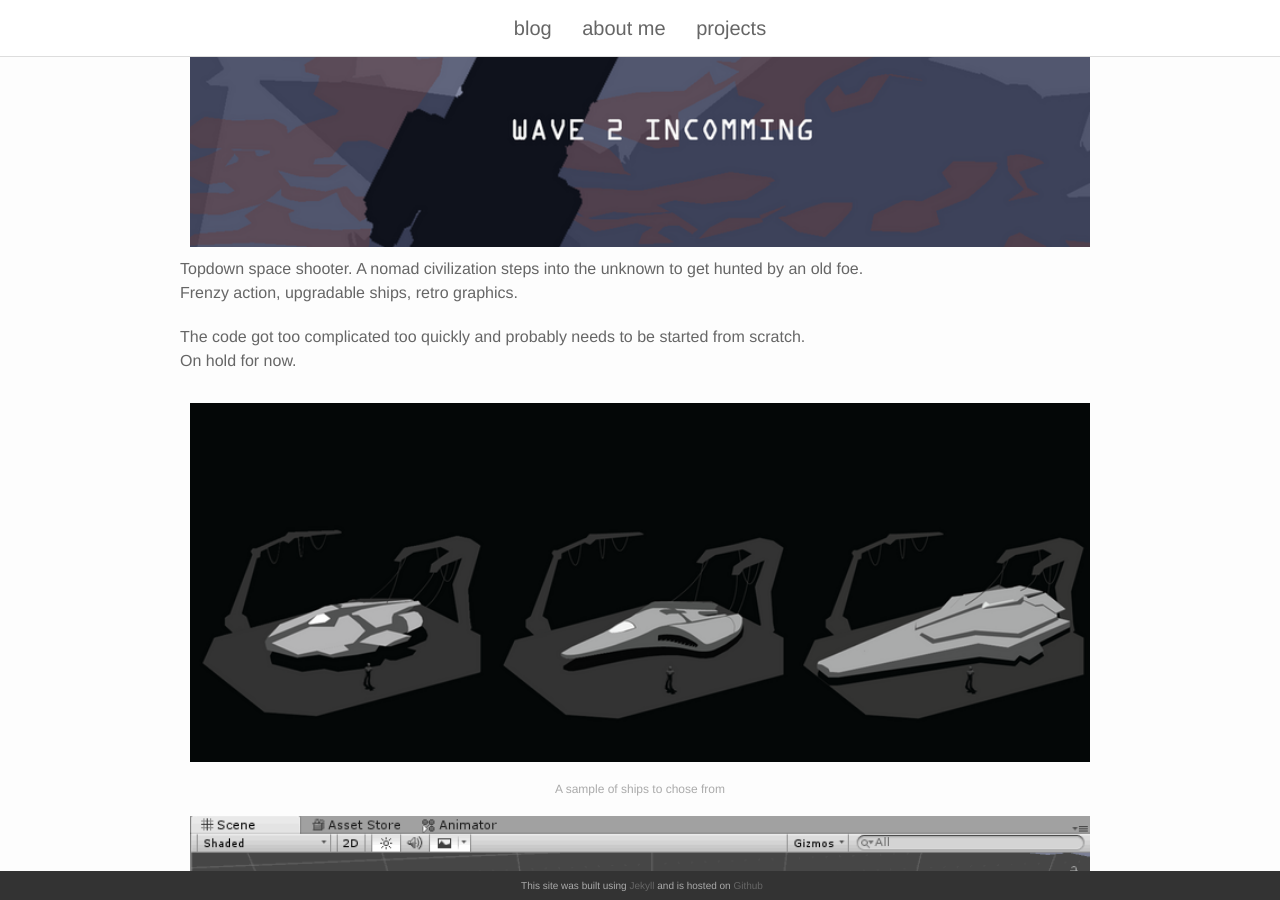
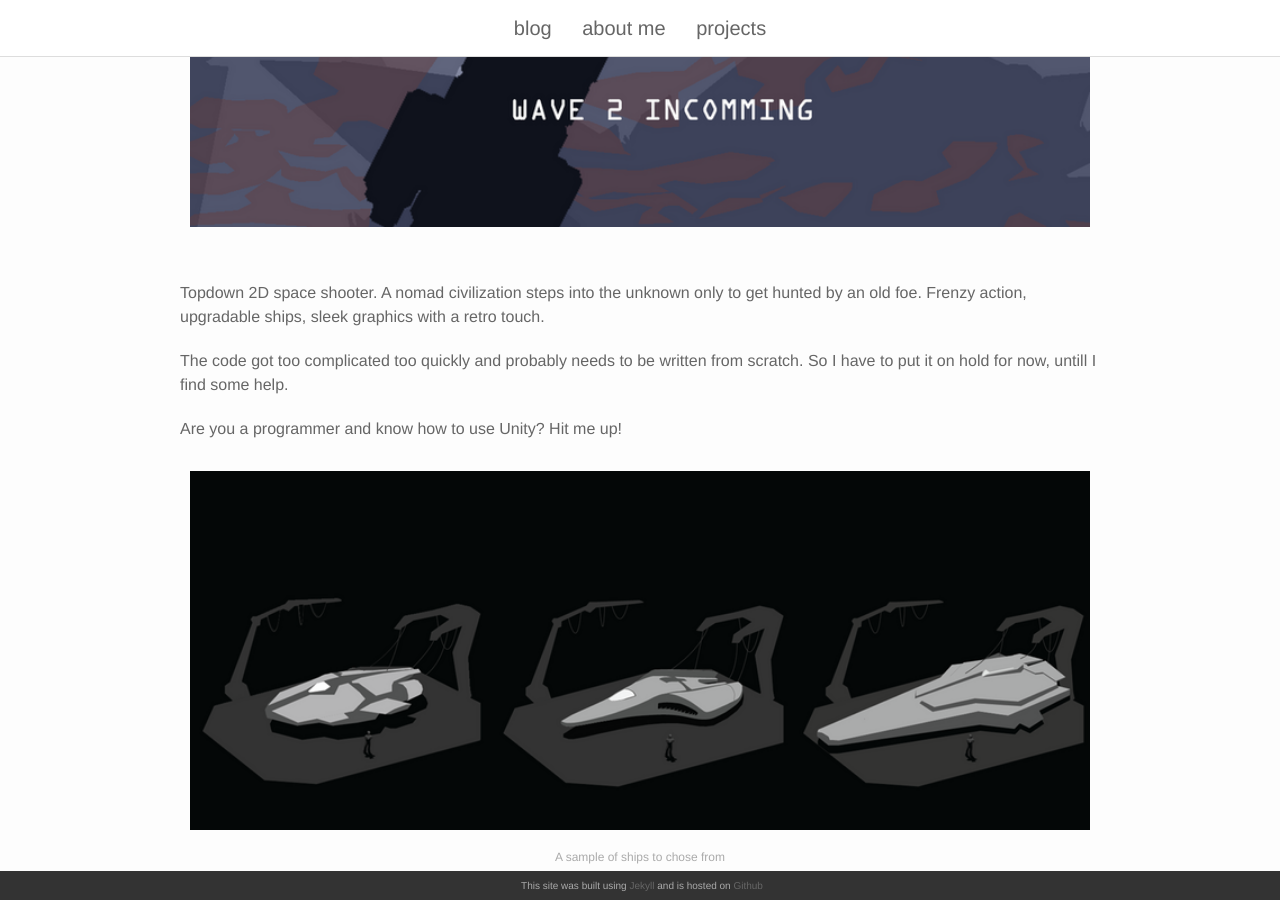
Before and after one commit to pablomon/pablomon.github.io, a Jekyll site: the page built from _projects/7th fleet.markdown, in a window 1280 px wide and 900 px high, scrolled down 1532 px. Built offline with Jekyll 4.4.1, drawn with Linux system fonts in a browser that asks for light colours; nearby versions of some CDN libraries.

```diff
--- a/_projects/7th fleet.markdown
+++ b/_projects/7th fleet.markdown
@@ -6,19 +6,18 @@ img: /img/7f/7fProject.png
 ---
 <div class="img_row">
 	<img class="col three" src="{{ site.baseurl }}/img/7f/7fMenu.png" alt="" title="Main menu"/>
-</div>
-<div class="img_row">
 	<img class="col three" src="{{ site.baseurl }}/img/7f/7fShipyard.png" alt="" title="Shipyard"/>
-</div>
-<div class="img_row">
 	<img class="col three" src="{{ site.baseurl }}/img/7f/7fMission.png" alt="" title="Mission mockup"/>
 </div>
+<br>
 
-Topdown space shooter. A nomad civilization steps into the unknown to get hunted by an old foe. <br>
-Frenzy action, upgradable ships, retro graphics.
+Topdown 2D space shooter.
+A nomad civilization steps into the unknown only to get hunted by an old foe.
+Frenzy action, upgradable ships, sleek graphics with a retro touch.
 
-The code got too complicated too quickly and probably needs to be started from scratch. <br>
-On hold for now.
+The code got too complicated too quickly and probably needs to be written from scratch. So I have to put it on hold for now, untill I find some help.
+
+Are you a programmer and know how to use Unity? Hit me up!
 
 <div class="img_row">
 	<img class="col three" src="{{ site.baseurl }}/img/7f/7fShips.png" alt="" title="Ships"/>
```
Also changed, not shown: _drafts/2019_04_19-FunWithShaders.md (added, +27 -0 lines), _posts/2018-07-15-FunWithShaders- Copy.markdown (added, +33 -0 lines).
